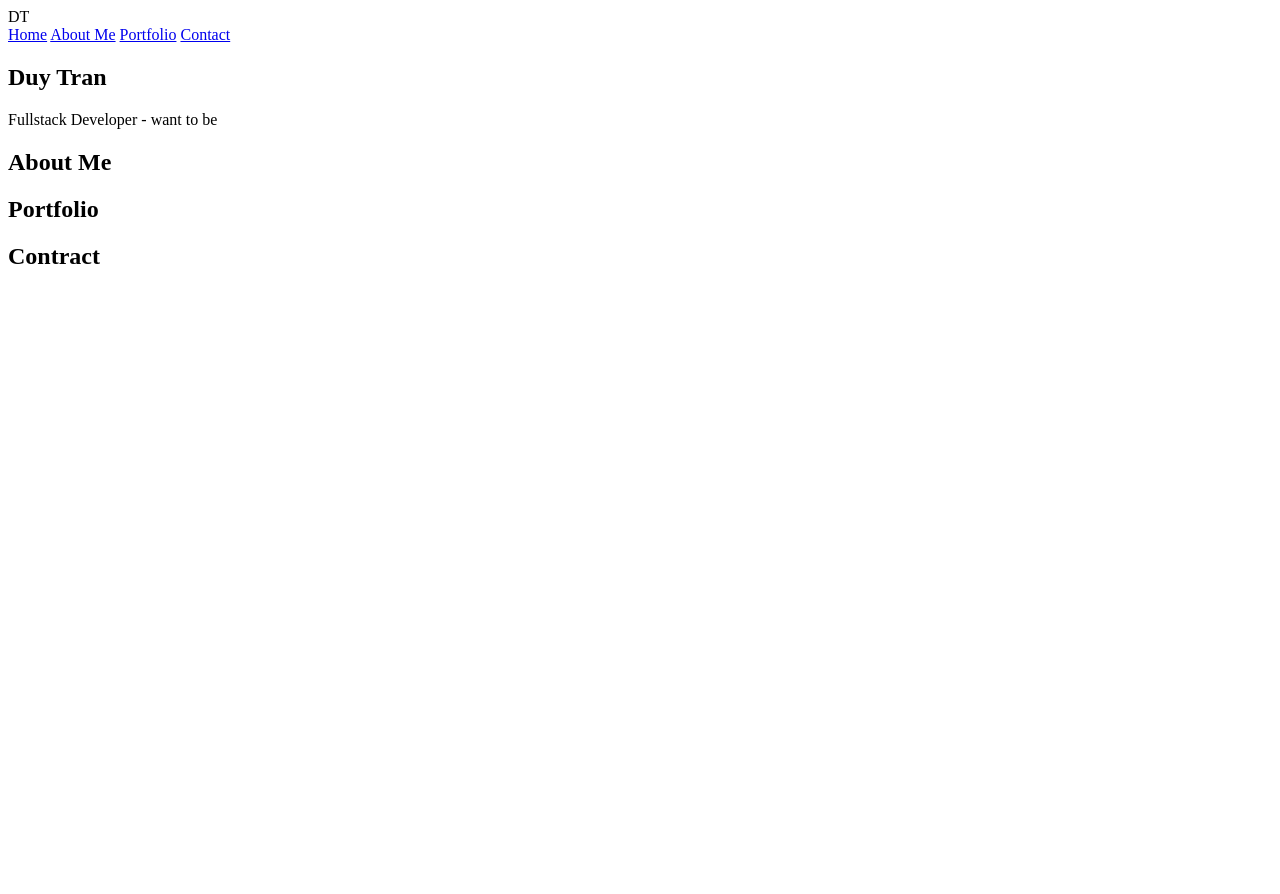
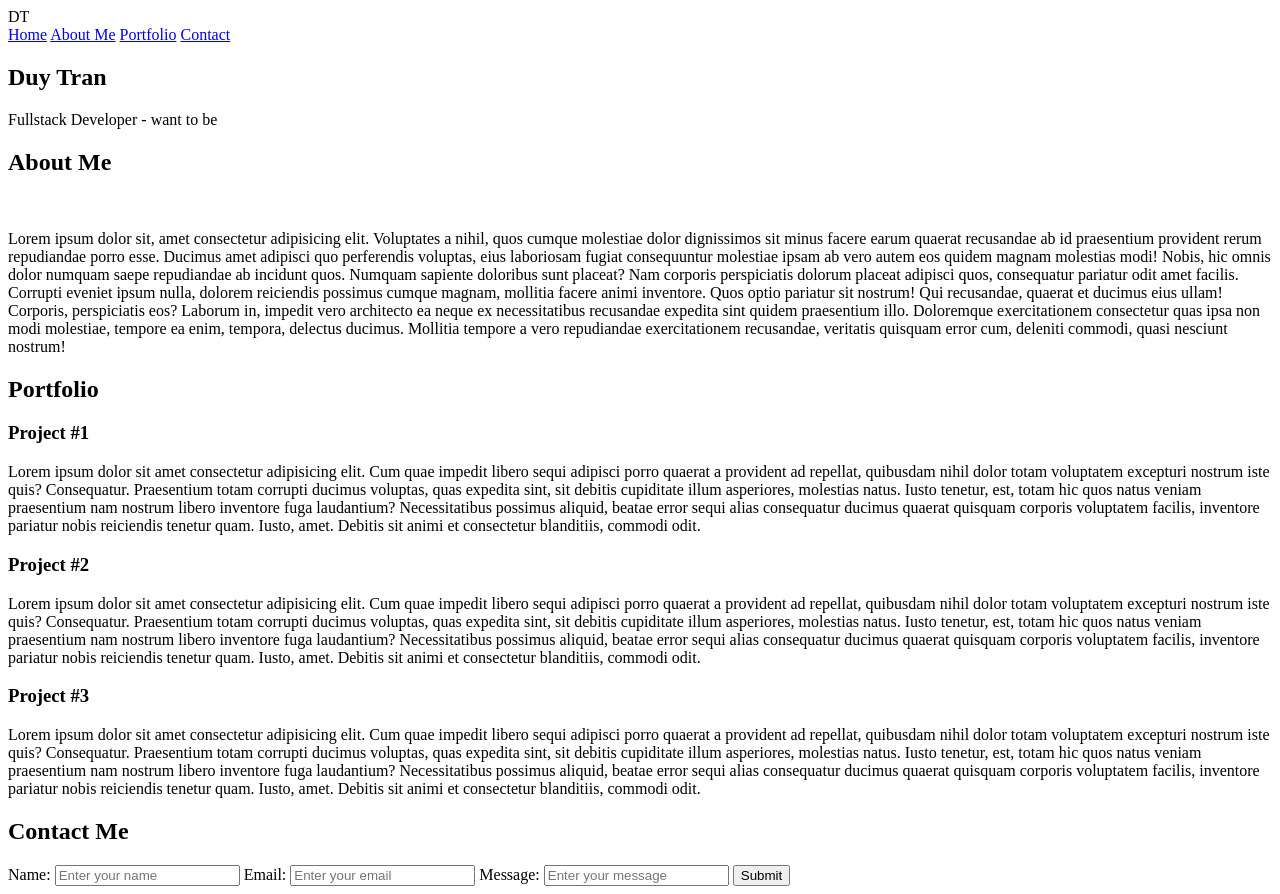
Before and after one commit to Duy-Tran-Personal-Website/Unit-1-Tran-Website-PartII, a plain HTML site: page index.html in a window 1280 px wide. Before the commit the page ends 800 px from the top, so only its background shows below. Drawn offline with Linux system fonts and the light colour scheme.

Commit message:
backbone of the page content

```diff
--- a/index.html
+++ b/index.html
@@ -1,5 +1,6 @@
 <!DOCTYPE html>
 <html lang="en">
+
 <head>
     <meta charset="UTF-8">
     <meta http-equiv="X-UA-Compatible" content="IE=edge">
@@ -7,6 +8,7 @@
     <title>Tran Personal Website</title>
     <link rel="stylesheet" href="style.css">
 </head>
+
 <body>
     <!-- navigation of the page -->
     <nav>
@@ -22,7 +24,7 @@
     </nav>
     <!-- end of navigation -->
     <!-- home section -->
-    <section>
+    <section class="nav">
         <div id="#">
             <h2>Duy Tran</h2>
             <p>Fullstack Developer - want to be </p>
@@ -33,6 +35,24 @@
     <section>
         <div id="about-me">
             <h2>About Me</h2>
+            <div class="about-me-info">
+                <img src="" alt="">
+                <p>Lorem ipsum dolor sit, amet consectetur adipisicing elit. Voluptates a nihil, quos cumque molestiae
+                    dolor dignissimos sit minus facere earum quaerat recusandae ab id praesentium provident rerum
+                    repudiandae porro esse.
+                    Ducimus amet adipisci quo perferendis voluptas, eius laboriosam fugiat consequuntur molestiae ipsam
+                    ab vero autem eos quidem magnam molestias modi! Nobis, hic omnis dolor numquam saepe repudiandae ab
+                    incidunt quos.
+                    Numquam sapiente doloribus sunt placeat? Nam corporis perspiciatis dolorum placeat adipisci quos,
+                    consequatur pariatur odit amet facilis. Corrupti eveniet ipsum nulla, dolorem reiciendis possimus
+                    cumque magnam, mollitia facere animi inventore.
+                    Quos optio pariatur sit nostrum! Qui recusandae, quaerat et ducimus eius ullam! Corporis,
+                    perspiciatis eos? Laborum in, impedit vero architecto ea neque ex necessitatibus recusandae expedita
+                    sint quidem praesentium illo.
+                    Doloremque exercitationem consectetur quas ipsa non modi molestiae, tempore ea enim, tempora,
+                    delectus ducimus. Mollitia tempore a vero repudiandae exercitationem recusandae, veritatis quisquam
+                    error cum, deleniti commodi, quasi nesciunt nostrum!</p>
+            </div>
         </div>
     </section>
     <!-- end of home section -->
@@ -40,14 +60,64 @@
     <section>
         <div id="portfolio">
             <h2>Portfolio</h2>
+            <div>
+                <h3>Project #1</h3>
+                <p>Lorem ipsum dolor sit amet consectetur adipisicing elit. Cum quae impedit libero sequi adipisci porro
+                    quaerat a provident ad repellat, quibusdam nihil dolor totam voluptatem excepturi nostrum iste quis?
+                    Consequatur.
+                    Praesentium totam corrupti ducimus voluptas, quas expedita sint, sit debitis cupiditate illum
+                    asperiores, molestias natus. Iusto tenetur, est, totam hic quos natus veniam praesentium nam nostrum
+                    libero inventore fuga laudantium?
+                    Necessitatibus possimus aliquid, beatae error sequi alias consequatur ducimus quaerat quisquam
+                    corporis voluptatem facilis, inventore pariatur nobis reiciendis tenetur quam. Iusto, amet. Debitis
+                    sit animi et consectetur blanditiis, commodi odit.</p>
+            </div>
+            <div>
+                <h3>Project #2</h3>
+                <p>Lorem ipsum dolor sit amet consectetur adipisicing elit. Cum quae impedit libero sequi adipisci porro
+                    quaerat a provident ad repellat, quibusdam nihil dolor totam voluptatem excepturi nostrum iste quis?
+                    Consequatur.
+                    Praesentium totam corrupti ducimus voluptas, quas expedita sint, sit debitis cupiditate illum
+                    asperiores, molestias natus. Iusto tenetur, est, totam hic quos natus veniam praesentium nam nostrum
+                    libero inventore fuga laudantium?
+                    Necessitatibus possimus aliquid, beatae error sequi alias consequatur ducimus quaerat quisquam
+                    corporis voluptatem facilis, inventore pariatur nobis reiciendis tenetur quam. Iusto, amet. Debitis
+                    sit animi et consectetur blanditiis, commodi odit.</p>
+            </div>
+            <div>
+                <h3>Project #3</h3>
+                <p>Lorem ipsum dolor sit amet consectetur adipisicing elit. Cum quae impedit libero sequi adipisci porro
+                    quaerat a provident ad repellat, quibusdam nihil dolor totam voluptatem excepturi nostrum iste quis?
+                    Consequatur.
+                    Praesentium totam corrupti ducimus voluptas, quas expedita sint, sit debitis cupiditate illum
+                    asperiores, molestias natus. Iusto tenetur, est, totam hic quos natus veniam praesentium nam nostrum
+                    libero inventore fuga laudantium?
+                    Necessitatibus possimus aliquid, beatae error sequi alias consequatur ducimus quaerat quisquam
+                    corporis voluptatem facilis, inventore pariatur nobis reiciendis tenetur quam. Iusto, amet. Debitis
+                    sit animi et consectetur blanditiis, commodi odit.</p>
+            </div>
         </div>
     </section>
     <!-- end of project section -->
+    <!-- contact form -->
     <section>
         <div id="contact">
-            <h2>Contract</h2>
+            <h2>Contact Me</h2>
+            <form id="contact-information">
+                <label for="name">Name:</label>
+                <input type="text" id="name" name="name" placeholder="Enter your name" required>
+
+                <label for="email">Email:</label>
+                <input type="text" id="email" name="email" placeholder="Enter your email" required>
+
+                <label for="message">Message:</label>
+                <input type="text" id="message" name="message" placeholder="Enter your message" required>
+
+                <button type="submit" class="form-submit">Submit</button>
+            </form>
         </div>
     </section>
 
 </body>
+
 </html>
```
